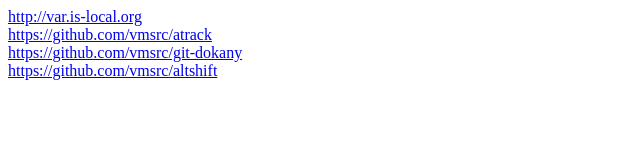
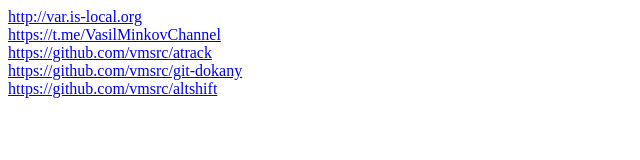
Before and after one commit to vmsrc/vmsrc.github.io, a plain HTML site: page index.html in a window 1280 px wide. Shown: the whole page, without its empty margins (0-640 px from the left). Drawn offline with Linux system fonts and the light colour scheme.

Commit message:
Add link to Telegram channel

```diff
--- a/index.html
+++ b/index.html
@@ -3,6 +3,7 @@
 <link rel="stylesheet" href="/style.css">
 
 <a href=https://var.is-local.org>http://var.is-local.org</a><br>
+<a href=https://t.me/VasilMinkovChannel>https://t.me/VasilMinkovChannel</a><br>
 <a href=https://github.com/vmsrc/atrack>https://github.com/vmsrc/atrack</a><br>
 <a href=https://github.com/vmsrc/git-dokany>https://github.com/vmsrc/git-dokany</a><br>
 <a href=https://github.com/vmsrc/altshift>https://github.com/vmsrc/altshift</a>
```
